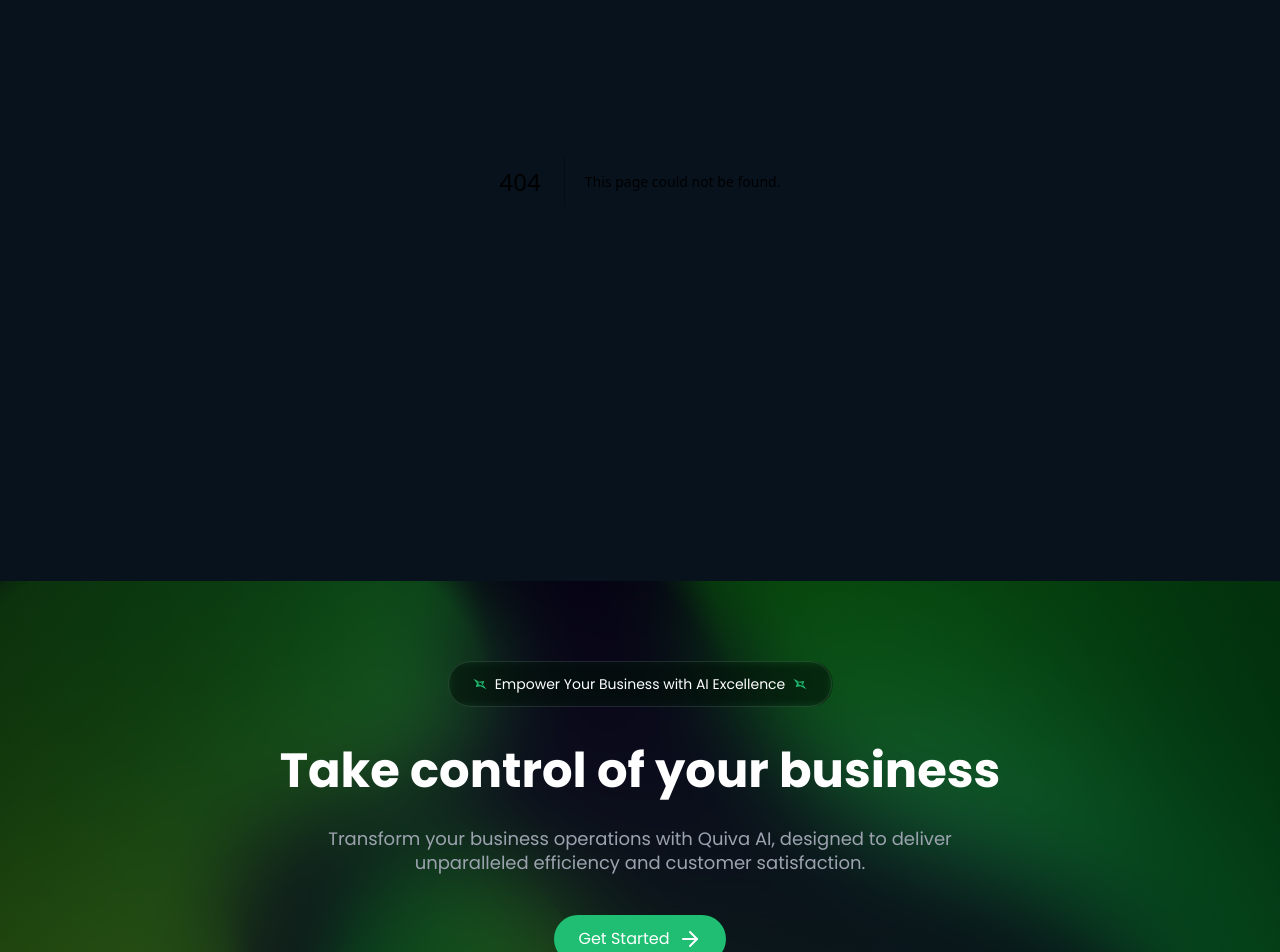
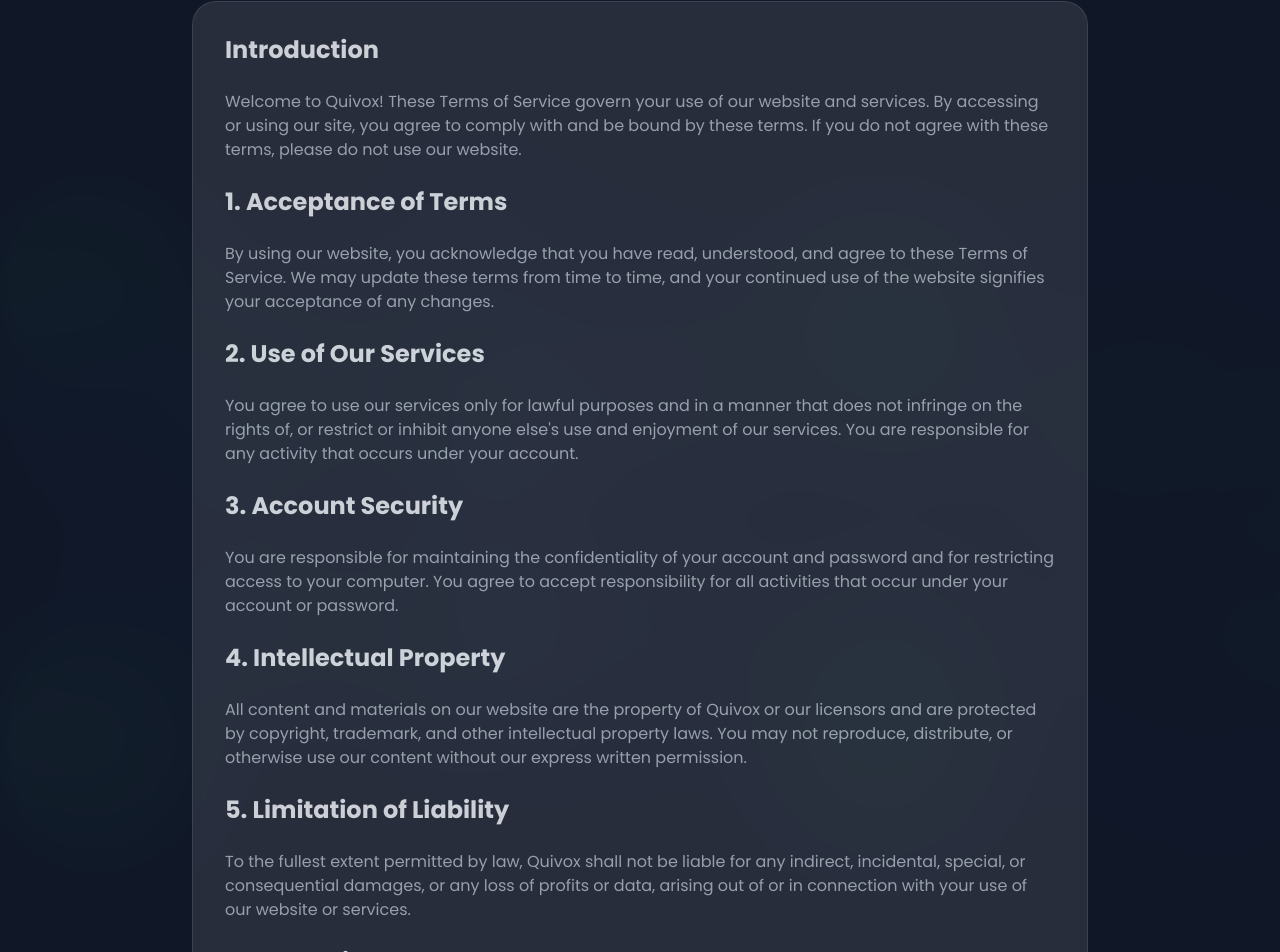
Before and after one commit to abubakar471/New-Quiva-AI, a Next.js app: page /terms in a window 1280 px wide. Before the commit this address had no page. Shown: the part 311-1263 px from the top of the page. Built offline with nearby package versions, Linux system fonts and the light colour scheme.

Commit message:
Create page.jsx

```diff
--- /dev/null
+++ b/app/terms/page.jsx
@@ -0,0 +1,76 @@
+"use client";
+
+import React from 'react';
+import { FaArrowLeft } from 'react-icons/fa';
+
+const TermsOfServicePage = () => {
+  return (
+    <div style={{
+      background: `url('/assets/images/abstract-2.jpg')`,
+      backgroundSize: "cover",
+      backgroundPosition: "top",
+      backgroundRepeat: "no-repeat",
+    }} className='min-h-screen'>
+      <div style={{
+        background: '#111827',
+        opacity: "0.98",
+        backdropFilter: 'blur(50px)',
+        color: 'white',
+        width: '100%',
+        padding: '80px 0'
+      }}>
+        <div className='w-[90%] md:w-full mx-auto'>
+          <h2 className='text-4xl md:text-6xl text-center font-bold text-gray-400'>Terms of Service</h2>
+        </div>
+
+        <div className='w-[70%] mx-auto bg-white/10 backdrop-blur-sm border border-white/10 rounded-3xl p-8 mt-20'>
+          <h3 className='text-2xl font-bold text-gray-300 mb-6'>Introduction</h3>
+          <p className='text-gray-400 mb-6'>
+            Welcome to Quivox! These Terms of Service govern your use of our website and services. By accessing or using our site, you agree to comply with and be bound by these terms. If you do not agree with these terms, please do not use our website.
+          </p>
+
+          <h3 className='text-2xl font-bold text-gray-300 mb-6'>1. Acceptance of Terms</h3>
+          <p className='text-gray-400 mb-6'>
+            By using our website, you acknowledge that you have read, understood, and agree to these Terms of Service. We may update these terms from time to time, and your continued use of the website signifies your acceptance of any changes.
+          </p>
+
+          <h3 className='text-2xl font-bold text-gray-300 mb-6'>2. Use of Our Services</h3>
+          <p className='text-gray-400 mb-6'>
+            You agree to use our services only for lawful purposes and in a manner that does not infringe on the rights of, or restrict or inhibit anyone else's use and enjoyment of our services. You are responsible for any activity that occurs under your account.
+          </p>
+
+          <h3 className='text-2xl font-bold text-gray-300 mb-6'>3. Account Security</h3>
+          <p className='text-gray-400 mb-6'>
+            You are responsible for maintaining the confidentiality of your account and password and for restricting access to your computer. You agree to accept responsibility for all activities that occur under your account or password.
+          </p>
+
+          <h3 className='text-2xl font-bold text-gray-300 mb-6'>4. Intellectual Property</h3>
+          <p className='text-gray-400 mb-6'>
+            All content and materials on our website are the property of Quivox or our licensors and are protected by copyright, trademark, and other intellectual property laws. You may not reproduce, distribute, or otherwise use our content without our express written permission.
+          </p>
+
+          <h3 className='text-2xl font-bold text-gray-300 mb-6'>5. Limitation of Liability</h3>
+          <p className='text-gray-400 mb-6'>
+            To the fullest extent permitted by law, Quivox shall not be liable for any indirect, incidental, special, or consequential damages, or any loss of profits or data, arising out of or in connection with your use of our website or services.
+          </p>
+
+          <h3 className='text-2xl font-bold text-gray-300 mb-6'>6. Governing Law</h3>
+          <p className='text-gray-400 mb-6'>
+            These Terms of Service shall be governed by and construed in accordance with the laws of [Your State/Country], without regard to its conflict of law principles. Any disputes arising out of or related to these terms shall be resolved in the courts of [Your State/Country].
+          </p>
+
+          <h3 className='text-2xl font-bold text-gray-300 mb-6'>7. Contact Us</h3>
+          <p className='text-gray-400 mb-6'>
+            If you have any questions or concerns about these Terms of Service, please contact us at <a href="mailto:support@quivox.org" className='text-blue-400 hover:underline'>support@quivox.org</a>.
+          </p>
+
+          <a href="/" className='flex items-center text-gray-400 hover:text-gray-300'>
+            <FaArrowLeft className='w-4 h-4 mr-2' /> Back to Home
+          </a>
+        </div>
+      </div>
+    </div>
+  );
+};
+
+export default TermsOfServicePage;
```
